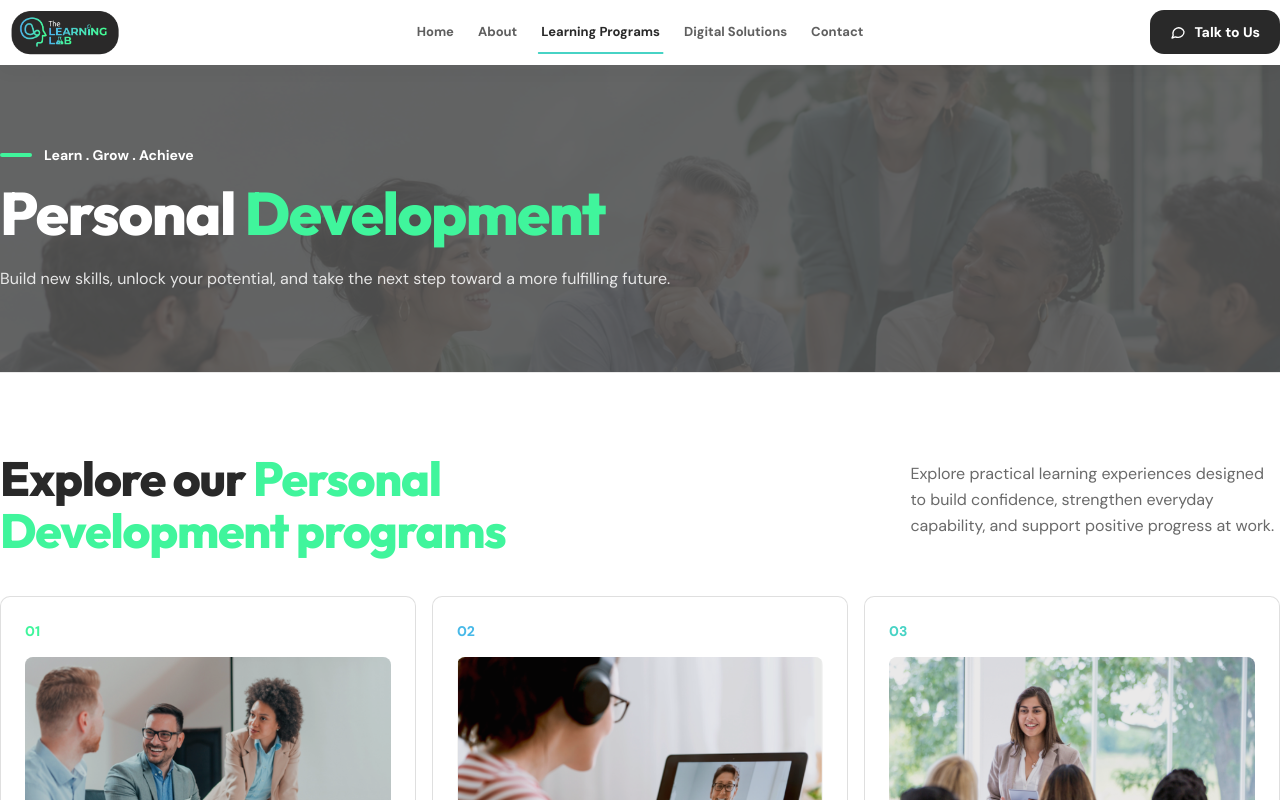
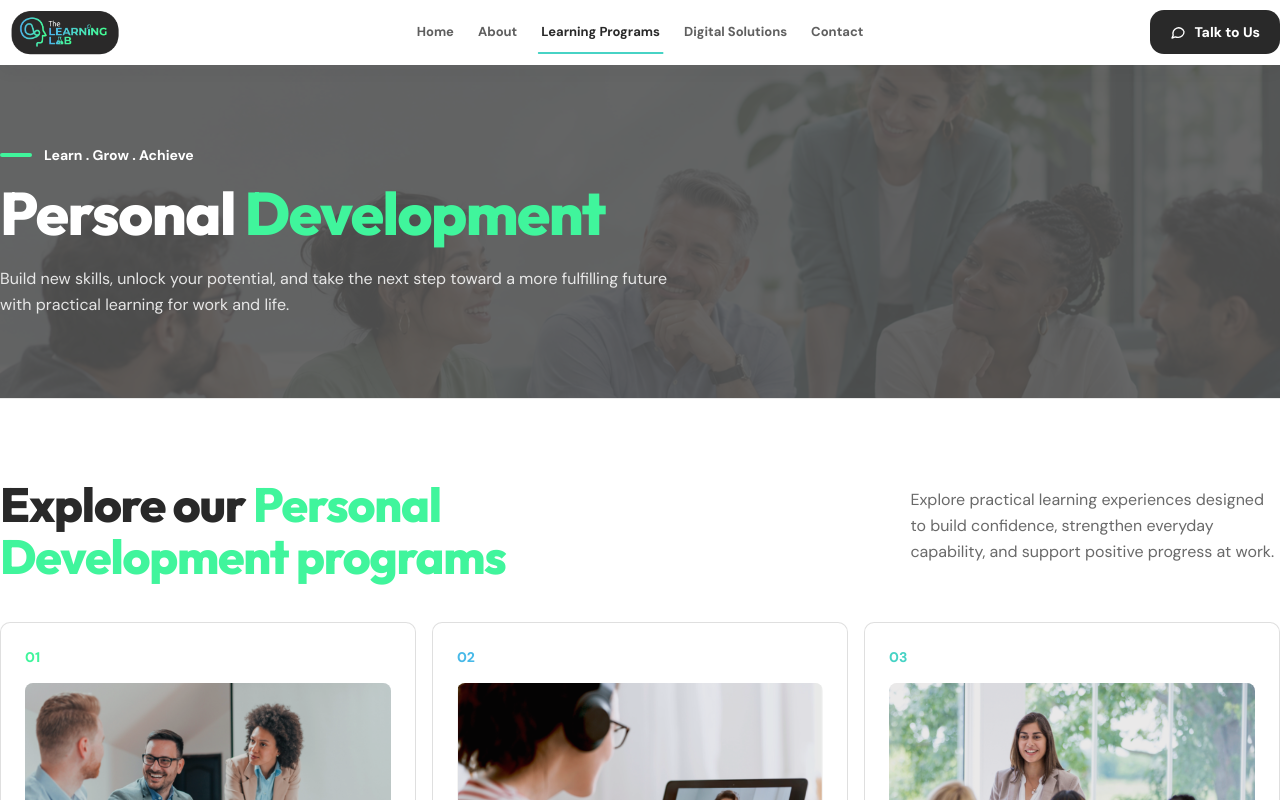
Before and after one commit to gabzy0423/The-Learning-Lab, a Next.js app: page /programs/personal-development in a window 1280 px wide. Shown: the top 800 px of the page. Built offline with nearby package versions, Linux system fonts and the light colour scheme.

Commit message:
Shorten Personal Development banner copy

```diff
--- a/app/programs/[category]/page.tsx
+++ b/app/programs/[category]/page.tsx
@@ -206,7 +206,7 @@ export default async function CategoryPage({
               Personal <span className="text-brand-mint-green">Development</span>
             </h1>
             <p className="mt-5 max-w-2xl text-base leading-relaxed text-brand-white/85">
-              Build new skills, unlock your potential, and take the next step toward a more fulfilling future.
+              Build new skills, unlock your potential, and take the next step toward a more fulfilling future with practical learning for work and life.
             </p>
           </div>
         </section>
```
